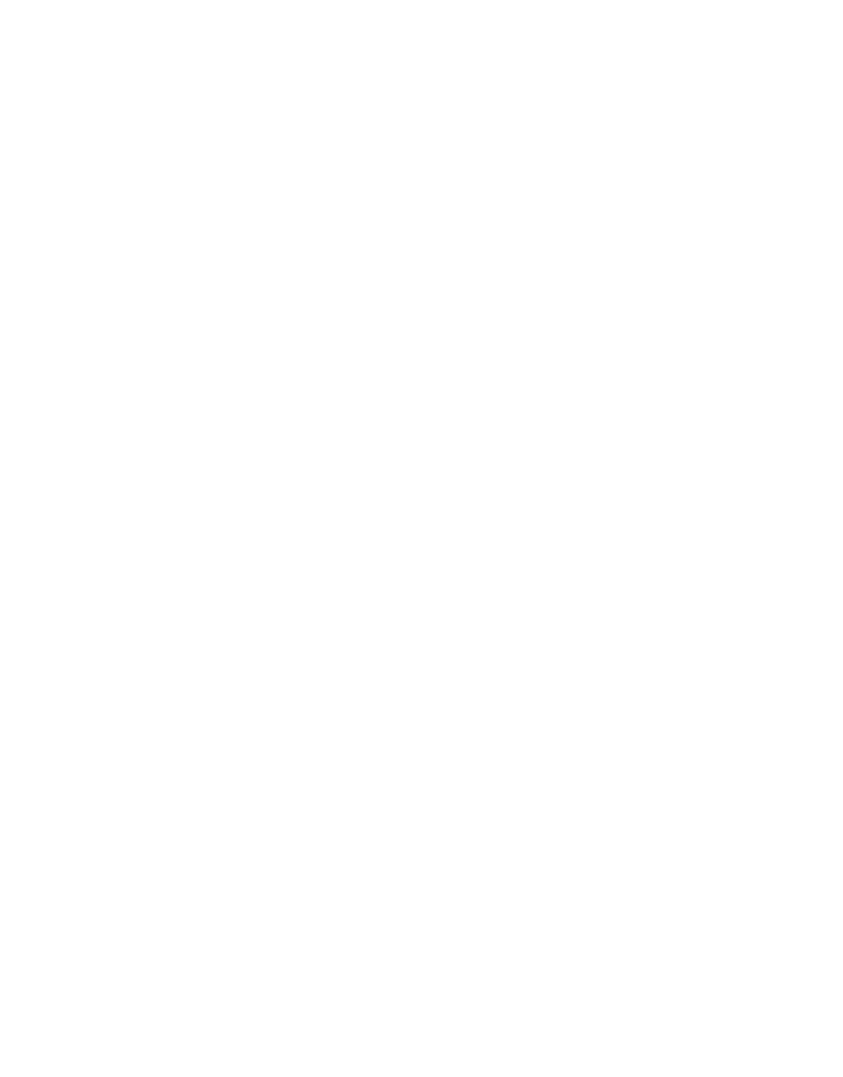
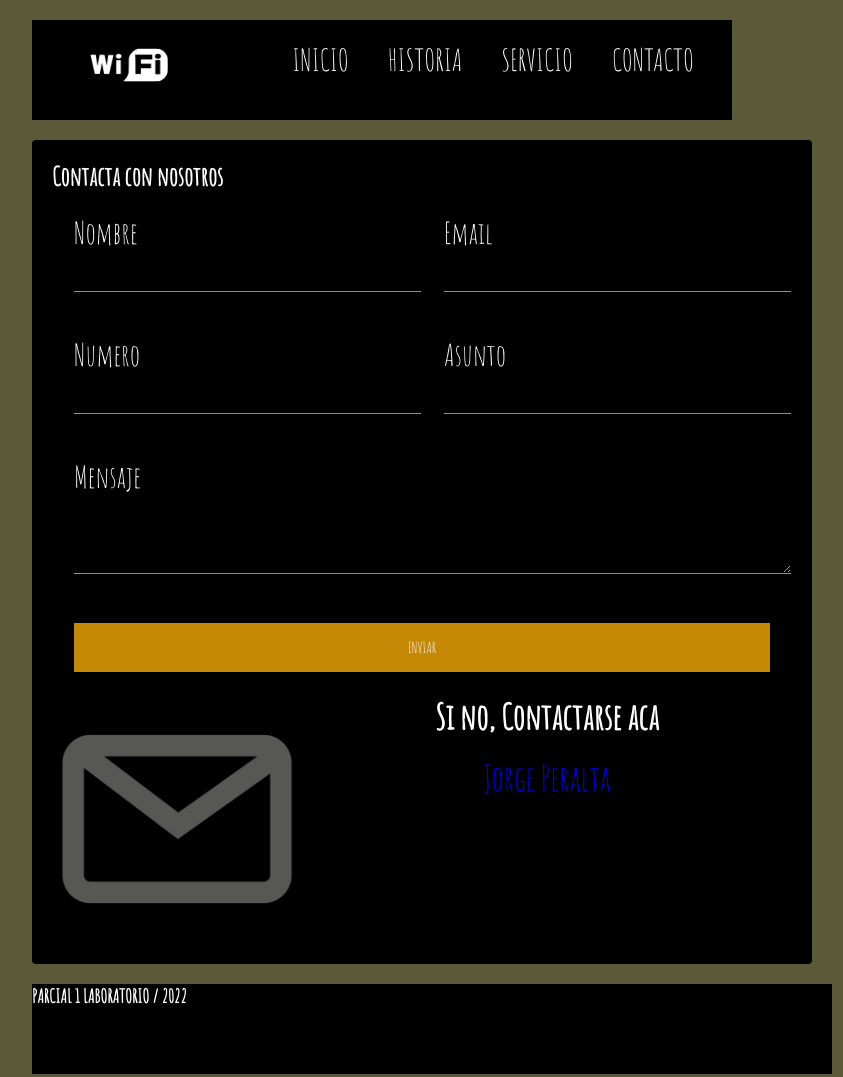
Before and after one commit to 1nforma7ion/exam-lab1, a plain HTML site: page Contacto.html in a window 1280 px wide. Shown: the whole page, without its empty margins (208-1051 px from the left). Before the commit the page ends 800 px from the top, so only its background shows below. Drawn offline with Linux system fonts and the light colour scheme.

Commit message:
contacto finish

```diff
--- /dev/null
+++ b/Contacto.css
@@ -0,0 +1,151 @@
+*{
+    padding: 0;
+    margin: 0;
+    text-decoration: none;
+    font-family: "Amatic SC", cursive ;
+}
+body{
+    background: rgb(90, 90, 56);
+}
+
+.Contenedor{
+    width: 90%;
+    max-width: 800px;
+    margin: 20px auto;
+    display: grid;
+    grid-gap: 20px;
+    grid-template-columns: repeat(2, 1fr);
+    grid-template-rows: repeat(3, auto);
+}
+
+.Contenedor > div{
+    background: rgb(0, 0, 0);
+    color: white;
+    padding: 20px;
+    border-radius: 4px;
+}
+
+/* HEADER  */
+.Contenedor .Header{
+    background-color: black;
+    grid-column: 1/ 3;
+    width:700px ;
+    height:100px ;
+} */
+
+/* lOGO ENLACE */
+.Enlace{
+    position: absolute;
+    padding: 20px 50px;
+}
+
+.Logo{
+    height: 40px;
+    margin: 25px;
+    margin-left: 50px;
+}
+
+/* ELEMENTOS MENU */
+.Header ul{
+    float: right;
+    margin-right: 20px;
+}
+
+.Header ul li{
+    display: inline-block;
+    line-height: 80px;
+    margin: 0 5px;
+}
+
+.Header ul li a{
+    color: white;
+    font-size: 30px;
+    padding: 7px 13px;
+    border-radius: 3px;
+    text-transform: uppercase;
+}
+
+li a.active, li a:hover{
+    background: rgb(198, 137, 6);
+    transition: .5s;
+}
+
+ul {
+    list-style: none;
+    padding: 0;
+}
+
+.Email-Cont{
+    grid-column:span 2;
+    font-size: 22px;
+
+}
+.Contact-form form {
+    display: grid;
+    grid-template-columns: 1fr 1fr;
+}
+
+.Contact-form form label {
+    display: block;
+    font-size: 30px;
+}
+
+.Contact-form form p {
+    margin: 0;
+    padding: 1em;
+}
+
+.Contact-form form .block {
+    grid-column: 1 / 3;
+}
+
+.Contact-form form button,
+.Contact-form form input,
+.Contact-form form textarea {
+    width: 100%;
+    padding: .7em;
+    border: none;
+    background: none;
+    outline: 0;
+    color: #fff;
+    border-bottom: 1px solid rgb(198, 137, 6);
+    font-size: 15px;
+}
+
+.Contact-form form button {
+    background: rgb(198, 137, 6);
+    border: 0;
+    text-transform: uppercase;
+    padding: 1em;
+}
+
+.Contact-form form button:hover,
+.Contact-form form button:focus {
+    background: rgb(198, 137, 6);
+    color: #fff;
+    transition: background-color 1s ease-out;
+    outline: 0;
+}
+
+/* CONTACT INFO */
+.contact-info {
+    background: #000;
+}
+
+.contact-info h4, .contact-info ul, .contact-info p {
+    text-align: center;
+    margin: 0 0 1rem 0;
+    font-size: 35px;
+}
+
+.Contenedor .Pie{
+    background-color: black;
+    color: white;
+    height: 90px;
+    grid-column: span 3;
+}
+
+.Correoimg{
+    height: 250px;
+    float: left;
+}
--- a/Contacto.html
+++ b/Contacto.html
@@ -5,8 +5,67 @@
     <meta http-equiv="X-UA-Compatible" content="IE=edge">
     <meta name="viewport" content="width=device-width, initial-scale=1.0">
     <title>CONTACTO</title>
+    <link rel="stylesheet" href="Contacto.css">
+    <link rel="preconnect" href="https://fonts.googleapis.com">
+    <link rel="preconnect" href="https://fonts.gstatic.com" crossorigin>
+    <link href="https://fonts.googleapis.com/css2?family=Amatic+SC&display=swap" rel="stylesheet">
 </head>
 <body>
-    <a href="Profesor:jorgeenriqueperalta@gmail.com"></a>
+    <div class="Contenedor">
+        <!-- HEADER MENU -->
+        <header class="Header">
+            <a href="index.html" class="Enlace">
+                <img src="/Images/Logo.png" alt="" class="Logo">
+            </a>
+            <ul>
+                <li><a class="Active" href="index.html">Inicio</a></li>
+                <li><a href="Historia.html">Historia</a></li>
+                <li><a href="#">Servicio</a></li>
+                <li><a href="Contacto.html">Contacto</a></li>
+            </ul>
+        </header>
+        <div class="Email-Cont">
+            <div class="Contact-form">
+                <h3>Contacta con nosotros</h3>
+                <form action="">
+                    <p>
+                        <label>Nombre</label>
+                        <input type="text" name="Nombre">
+                    </p>
+                    <p>
+                        <label>Email</label>
+                        <input type="email" name="Email">
+                    </p>
+                    <p>
+                        <label>Numero</label>
+                        <input type="tel" name="Telefono">
+                    </p>
+                    <p>
+                        <label>Asunto</label>
+                        <input type="text" name="Asunto">
+                    </p>
+                    <p class="block">
+                       <label>Mensaje</label>
+                        <textarea name="Mensaje" rows="3"></textarea>
+                    </p>
+                    <p class="block">
+                        <button>
+                            ENVIAR
+                        </button>
+                    </p>
+                </form>
+            </div>
+            <div class="contact-info">
+                <img src="/Images/correo.png" class="Correoimg">
+                <h4>Si no, Contactarse aca</h4>
+                <ul>
+                    <li><a href="mailto:jorgeenriqueperalta@gmail.com">Jorge Peralta</a></li>
+                </ul>
+            </div>
+        </div>
+        <footer class="Pie">
+            <h3>PARCIAL 1 LABORATORIO / 2022 </h3>
+        </footer>
+    </div>
 </body>
 </html>
```
Also changed, not shown: Historia.html (+2 -2 lines), Historia.css (line endings or trailing spaces), Images/correo.png (added).
